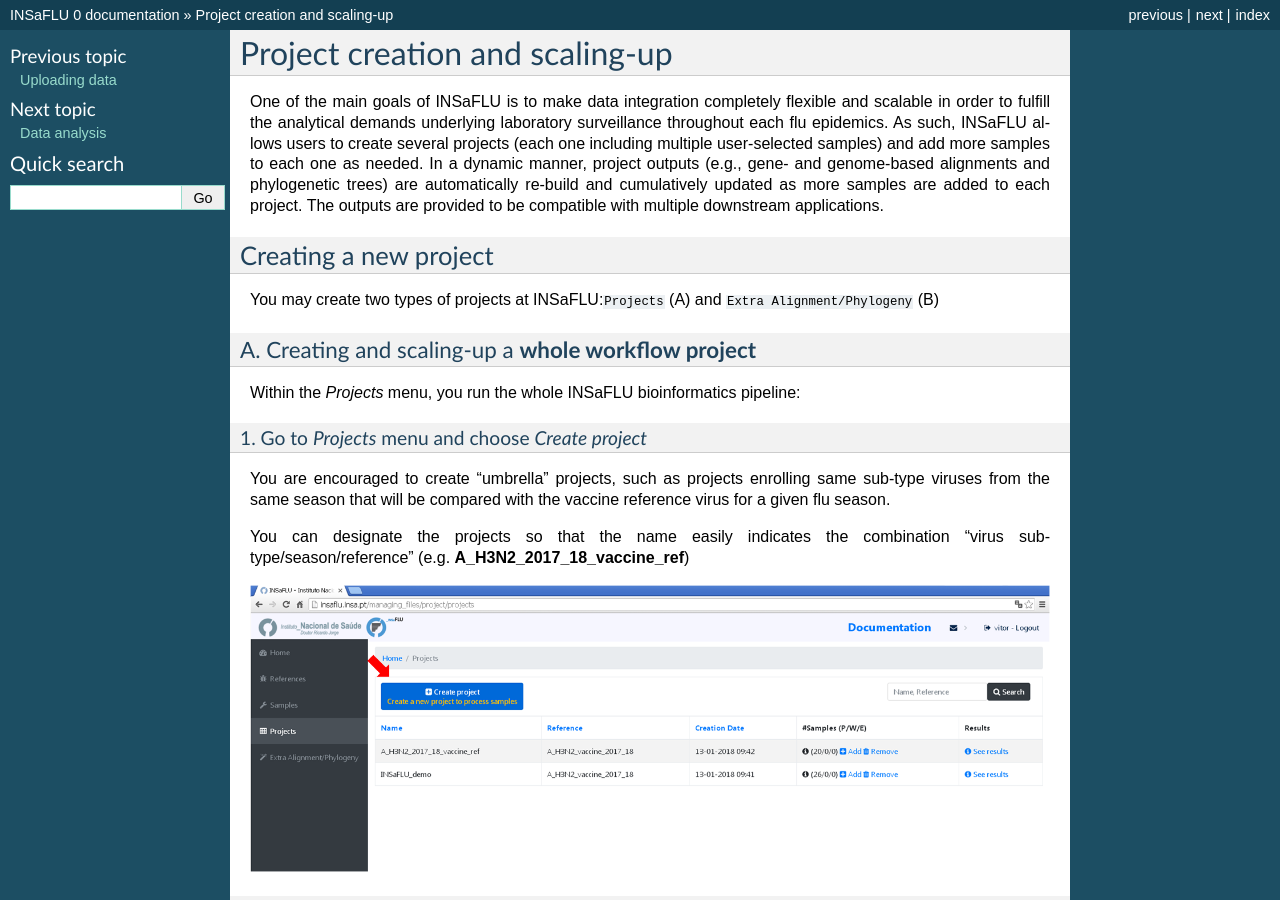
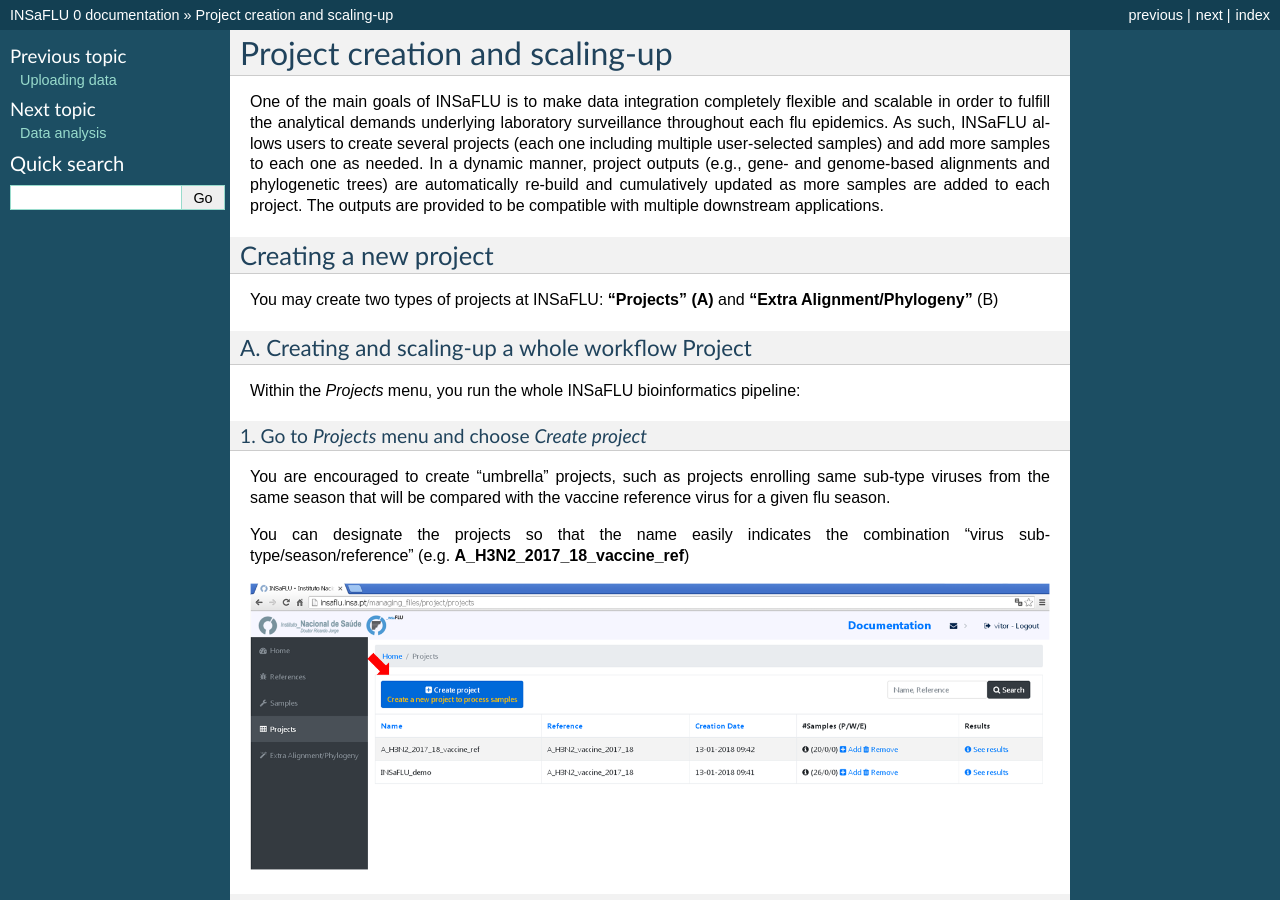
Before and after one commit to INSaFLU/insaflu_docs, a Sphinx documentation site: the page built from docs/project_creation.rst, in a window 1280 px wide and 900 px high. Built offline with Sphinx 7.4.7, drawn with Linux system fonts in a browser that asks for light colours; formulas are drawn with MathJax 3.

Commit message:
[Add] text changes

```diff
--- a/docs/project_creation.rst
+++ b/docs/project_creation.rst
@@ -6,9 +6,9 @@
 Creating a new project
 ++++++++++++++++++++++
 
-You may create two types of projects at INSaFLU:``Projects`` (A) and ``Extra Alignment/Phylogeny`` (B)
+You may create two types of projects at INSaFLU: **"Projects" (A)** and **"Extra Alignment/Phylogeny"** (B)
 
-A. Creating and scaling-up a **whole workflow project**
+A. Creating and scaling-up a whole workflow Project
 -------------------------------------------------------
 
 Within the *Projects* menu, you run the whole INSaFLU bioinformatics pipeline:
@@ -35,9 +35,9 @@
 3. Add the **samples** to be included in the **project**
 ........................................................
 
+.. image:: _static/create_project_3_add_samples.png
+
 Samples are processed immediately upon selection, so, at this time, users may start monitoring the Project progress by checking the number of samples in the following status: Processed (P); Waiting (W) and Error (E).
-
-.. image:: _static/create_project_3_add_samples.png
 
 .. image:: _static/monitoring_project_status.png
 
```
Also changed, not shown: docs/uploading_data.rst (+18 -8 lines).
